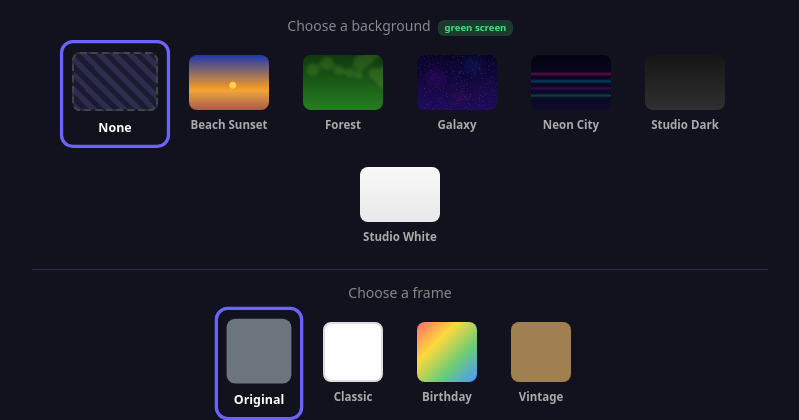
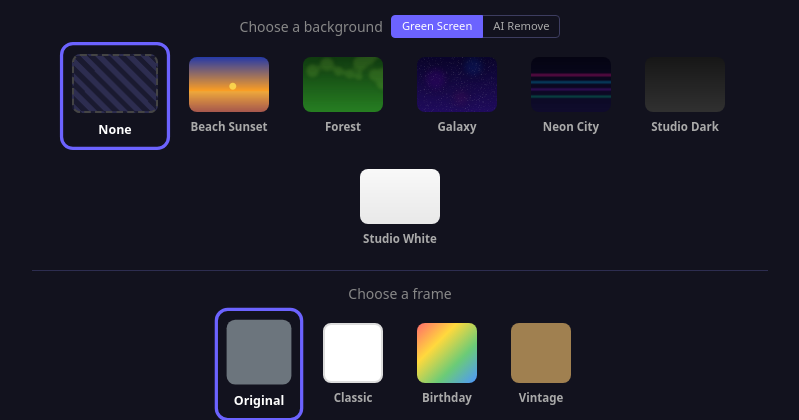
Before and after one commit to victorhugo81/photobooth, a Flask app: page / in a window 1280 px wide. Shown: the part 617-1037 px from the top of the page, without its empty margins (240-1039 px from the left). Run offline with Flask 3, Linux system fonts and the light colour scheme.

Commit message:
update background remover

```diff
--- a/pi_app/app.py
+++ b/pi_app/app.py
@@ -11,7 +11,7 @@ from flask import Flask, Response, jsonify, render_template, request
 from camera import Camera, mjpeg_generator
 from models import Photo, init_db
 from qr_generator import generate_qr
-from backgrounds import apply_background, background_list
+from backgrounds import apply_background, apply_background_ai, background_list, rembg_available
 from themes import apply_theme, theme_list
 from uploader import update_photos_json, upload_photo
 
@@ -68,10 +68,11 @@ def create_app() -> Flask:
         data = request.get_json(silent=True) or {}
         theme_id = data.get("theme", "none")
         background_id = data.get("background", "none")
+        removal_mode = data.get("removal", "greenscreen")  # "greenscreen" | "ai"
         if not _capture_lock.acquire(blocking=False):
             return jsonify({"error": "A capture is already in progress"}), 409
         try:
-            result = _run_capture(app, theme_id, background_id)
+            result = _run_capture(app, theme_id, background_id, removal_mode)
             return jsonify(result)
         except Exception as exc:
             logger.exception("Capture failed")
@@ -87,6 +88,10 @@ def create_app() -> Flask:
     def backgrounds():
         return jsonify(background_list())
 
+    @app.route("/capabilities")
+    def capabilities():
+        return jsonify({"rembg": rembg_available()})
+
     @app.route("/status")
     def status():
         return jsonify(_last_status)
@@ -98,7 +103,12 @@ def create_app() -> Flask:
 # Core capture logic — callable from route OR GPIO thread
 # ------------------------------------------------------------------ #
 
-def _run_capture(app: Flask, theme_id: str = "none", background_id: str = "none") -> dict:
+def _run_capture(
+    app: Flask,
+    theme_id: str = "none",
+    background_id: str = "none",
+    removal_mode: str = "greenscreen",
+) -> dict:
     global _last_status
 
     now = datetime.datetime.utcnow()
@@ -108,13 +118,16 @@ def _run_capture(app: Flask, theme_id: str = "none", background_id: str = "none"
     # 1. Capture still image
     _camera.capture_photo(str(local_path))
 
-    # 2. Green-screen background replacement (before frame so border sits on top)
+    # 2. Background replacement (before frame so border sits on top)
     if background_id != "none":
         raw = PILImage.open(str(local_path))
-        composited = apply_background(raw, background_id)
+        if removal_mode == "ai":
+            composited = apply_background_ai(raw, background_id)
+        else:
+            composited = apply_background(raw, background_id)
         raw.close()
         composited.save(str(local_path), "JPEG", quality=95)
-        logger.info("Applied background '%s' to %s", background_id, filename)
+        logger.info("Applied background '%s' (%s) to %s", background_id, removal_mode, filename)
 
     # 3. Apply theme frame (compositing via Pillow)
     if theme_id != "none":
--- a/pi_app/backgrounds.py
+++ b/pi_app/backgrounds.py
@@ -1,6 +1,7 @@
 from __future__ import annotations
 
 import logging
+import os
 from pathlib import Path
 
 import cv2
@@ -14,6 +15,20 @@ BACKGROUNDS_DIR = Path(__file__).parent / "static" / "backgrounds"
 # HSV range that covers typical green-screen chroma green
 _GREEN_LOWER = np.array([35, 50,  40])
 _GREEN_UPPER = np.array([90, 255, 255])
+
+# Lazy-loaded rembg session (downloads model on first use, ~170 MB)
+try:
+    from rembg import new_session as _rembg_new_session
+    from rembg import remove as _rembg_remove
+    _REMBG_AVAILABLE = True
+except ImportError:
+    _REMBG_AVAILABLE = False
+
+_rembg_session = None
+
+
+def rembg_available() -> bool:
+    return _REMBG_AVAILABLE
 
 
 def background_list() -> list[dict]:
@@ -62,10 +77,51 @@ def apply_background(img: Image.Image, background_id: str) -> Image.Image:
 
     # mask=255 → green (replace with background), mask=0 → subject (keep)
     alpha = (255 - mask).astype(np.float32) / 255.0
-    a3 = alpha[:, :, np.newaxis]               # broadcast across RGB channels
+    a3 = alpha[:, :, np.newaxis]
     composited = (src * a3 + bg_np * (1.0 - a3)).astype(np.uint8)
 
     return Image.fromarray(composited)
+
+
+def apply_background_ai(img: Image.Image, background_id: str) -> Image.Image:
+    """AI background removal (rembg / U2Net) composited onto the chosen background.
+
+    Falls back to green-screen removal if rembg is not installed.
+    Model is downloaded on first call (~170 MB for u2net, ~43 MB for u2net_lite).
+    Set REMBG_MODEL=u2net_lite in .env for faster but lower-quality results.
+    """
+    if not _REMBG_AVAILABLE:
+        logger.warning("rembg not installed — falling back to green-screen removal")
+        return apply_background(img, background_id)
+
+    if background_id == "none":
+        return img
+
+    bg_path = _find_background(background_id)
+    if bg_path is None:
+        logger.warning("Background '%s' not found — skipping", background_id)
+        return img
+
+    session = _get_rembg_session()
+
+    logger.info("Running AI background removal…")
+    # rembg returns RGBA: RGB = original pixels, A = subject mask
+    cutout: Image.Image = _rembg_remove(img.convert("RGB"), session=session)
+
+    # Composite: background underneath, cutout on top
+    bg = Image.open(bg_path).convert("RGBA").resize(cutout.size, Image.LANCZOS)
+    composite = Image.alpha_composite(bg, cutout)
+
+    return composite.convert("RGB")
+
+
+def _get_rembg_session():
+    global _rembg_session
+    if _rembg_session is None:
+        model = os.environ.get("REMBG_MODEL", "u2net")
+        logger.info("Loading rembg model '%s' (first use — may download ~170 MB)", model)
+        _rembg_session = _rembg_new_session(model)
+    return _rembg_session
 
 
 def _find_background(background_id: str) -> Path | None:
--- a/pi_app/pyproject.toml
+++ b/pi_app/pyproject.toml
@@ -11,6 +11,7 @@ dependencies = [
     "opencv-python-headless>=4.8",
     "sqlalchemy>=2.0",
     "python-dotenv>=1.0",
+    "rembg[cpu]>=2.0",
 ]
 
 [tool.uv]
--- a/pi_app/templates/index.html
+++ b/pi_app/templates/index.html
@@ -170,6 +170,23 @@
       color: #aaa;
     }
 
+    /* ── Removal mode toggle ── */
+    #removal-toggle .btn {
+      font-size: 0.7rem;
+      padding: 2px 10px;
+      border-color: #3d3d60;
+      color: #aaa;
+    }
+    #removal-toggle .btn.active {
+      background: var(--accent);
+      border-color: var(--accent);
+      color: #fff;
+    }
+    #removal-toggle .btn:disabled {
+      opacity: 0.35;
+      cursor: not-allowed;
+    }
+
     /* ── Loading spinner ── */
     #loading-msg {
       display: none;
@@ -189,12 +206,20 @@
         <img id="video-feed" src="/video_feed" alt="Live preview">
       </div>
 
-      <!-- Background picker (green screen) -->
+      <!-- Background picker -->
       <div class="mt-3 mb-1">
-        <p class="text-center small mb-2" style="color:#888">
-          Choose a background
-          <span class="badge ms-1" style="background:#1e3a2e;color:#4ade80;font-size:0.6rem;">green screen</span>
-        </p>
+        <div class="d-flex align-items-center justify-content-center gap-2 mb-2">
+          <span class="small" style="color:#888">Choose a background</span>
+          <!-- Removal mode toggle — hidden until backgrounds load -->
+          <div id="removal-toggle" class="btn-group btn-group-sm" role="group" style="display:none!important">
+            <button type="button" class="btn btn-outline-secondary removal-btn active" data-mode="greenscreen" title="Requires a physical green screen">
+              Green Screen
+            </button>
+            <button type="button" class="btn btn-outline-secondary removal-btn" data-mode="ai" id="ai-btn" title="AI removal — works on any background, slower">
+              AI Remove
+            </button>
+          </div>
+        </div>
         <div id="bg-grid" class="picker-grid">
           <!-- populated by JS from /backgrounds -->
         </div>
@@ -269,13 +294,39 @@
   let qrResetInterval  = null;
   let selectedTheme      = 'none';
   let selectedBackground = 'none';
+  let removalMode        = 'greenscreen';
+
+  // ── Removal mode toggle ──────────────────────────────────────────────────
+  document.querySelectorAll('.removal-btn').forEach(btn => {
+    btn.addEventListener('click', () => {
+      document.querySelectorAll('.removal-btn').forEach(b => b.classList.remove('active'));
+      btn.classList.add('active');
+      removalMode = btn.dataset.mode;
+    });
+  });
 
   // ── Background picker (loaded dynamically) ───────────────────────────────
   async function loadBackgrounds() {
     try {
-      const resp = await fetch('/backgrounds');
-      const list = await resp.json();
+      const [bgResp, capResp] = await Promise.all([
+        fetch('/backgrounds'),
+        fetch('/capabilities'),
+      ]);
+      const list = await bgResp.json();
+      const caps = await capResp.json();
       const grid = document.getElementById('bg-grid');
+
+      // Show the removal toggle only when backgrounds are available (more than just "None")
+      if (list.length > 1) {
+        document.getElementById('removal-toggle').style.removeProperty('display');
+      }
+
+      // Disable AI button if rembg isn't installed
+      if (!caps.rembg) {
+        const aiBtn = document.getElementById('ai-btn');
+        aiBtn.disabled = true;
+        aiBtn.title = 'rembg not installed — run: uv add rembg';
+      }
 
       list.forEach((bg, i) => {
         const btn = document.createElement('button');
@@ -340,7 +391,7 @@
       const resp = await fetch('/capture', {
         method: 'POST',
         headers: { 'Content-Type': 'application/json' },
-        body: JSON.stringify({ theme: selectedTheme, background: selectedBackground }),
+        body: JSON.stringify({ theme: selectedTheme, background: selectedBackground, removal: removalMode }),
       });
       const data = await resp.json();
       loadingMsg.style.display = 'none';
```
Also changed, not shown: 1 other file.
